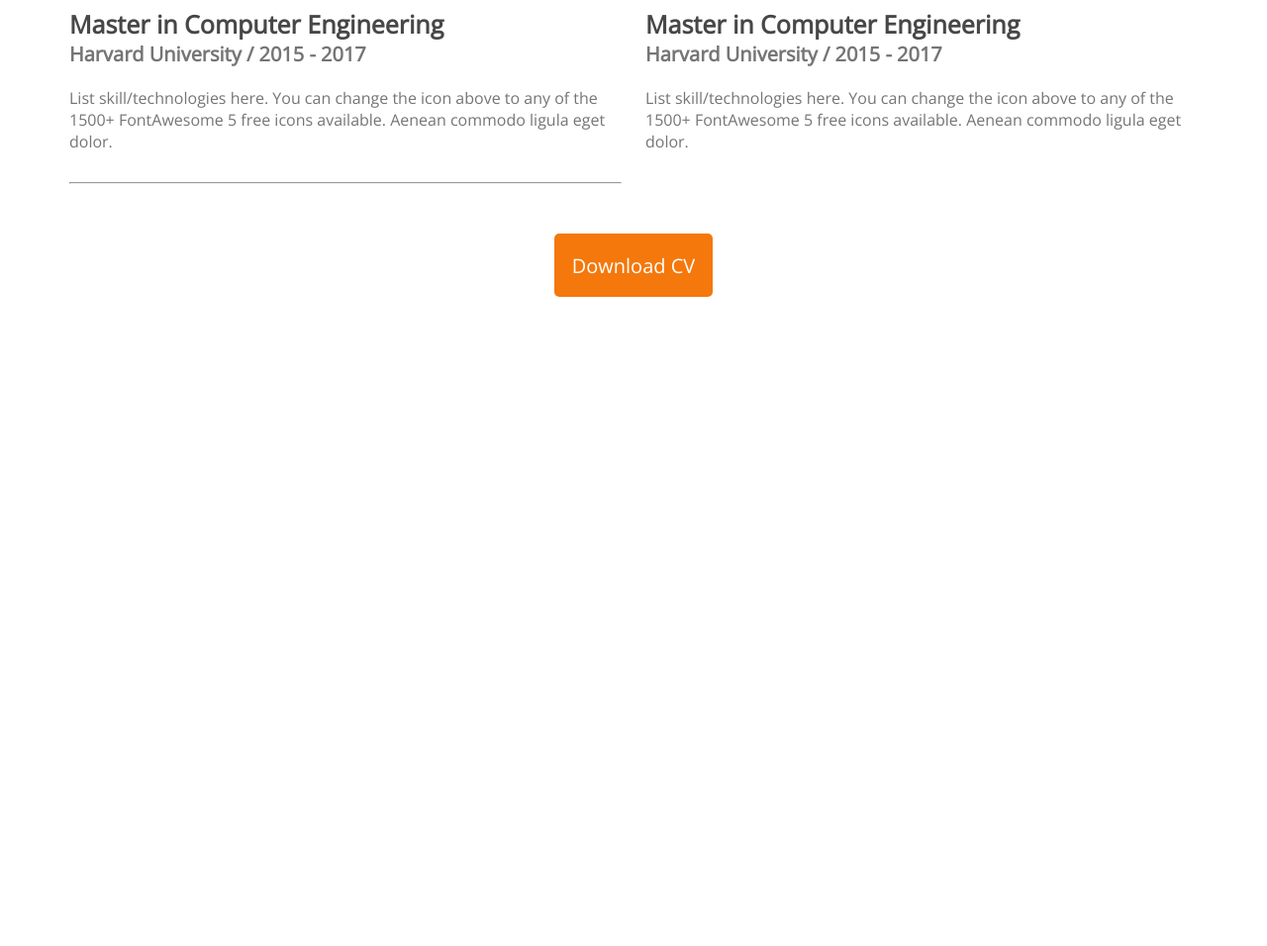
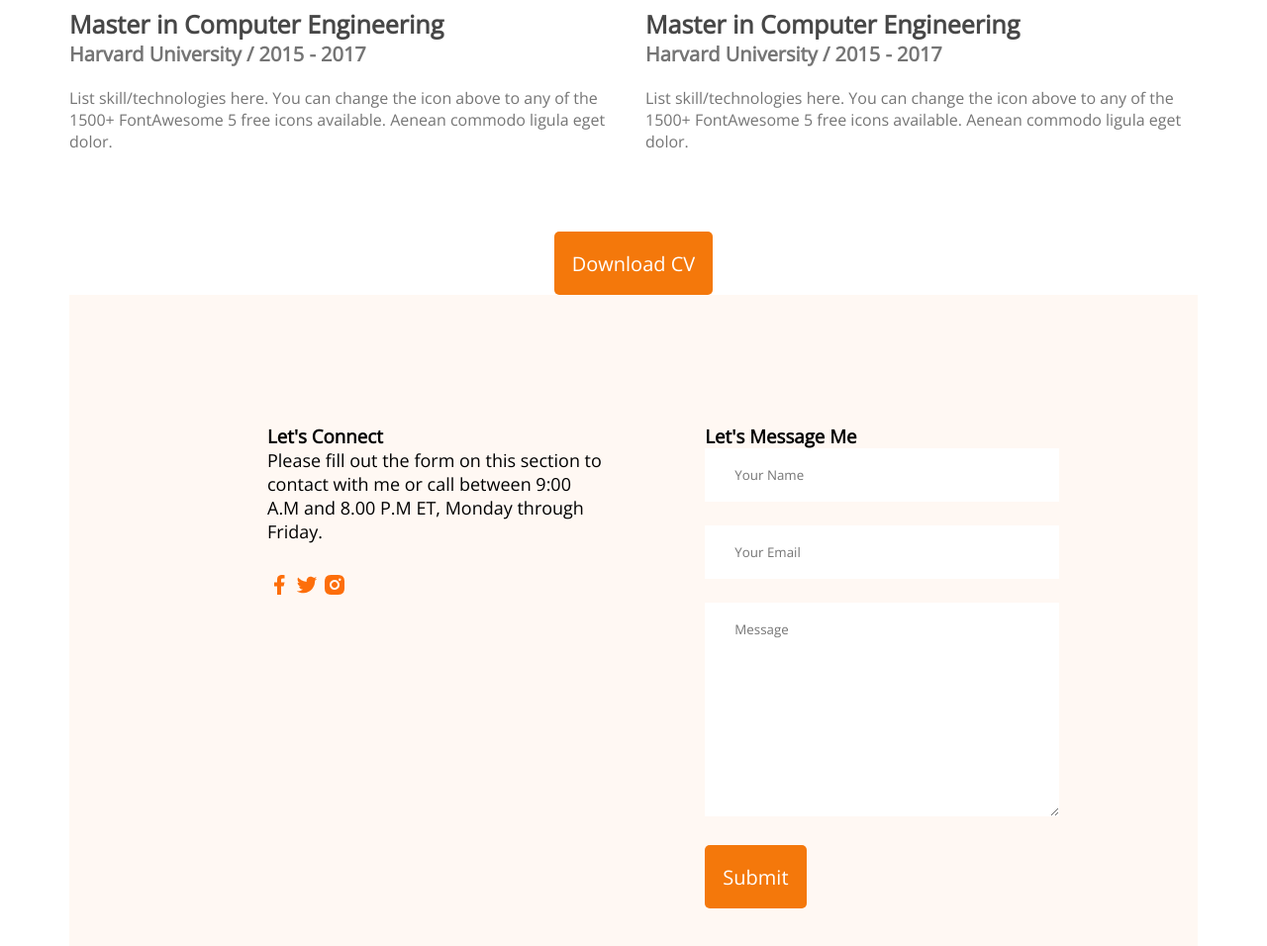
Before and after one commit to rakibislam222/developer-portfolio, a plain HTML site: page index.html in a window 1280 px wide. Shown: the part 2617-3573 px from the top of the page at 99% size. Before the commit the page ends 2917 px from the top, so only its background shows below. Drawn offline with nearby package versions, Linux system fonts and the light colour scheme.

Commit message:
contact us added

```diff
--- a/index.html
+++ b/index.html
@@ -141,7 +141,6 @@
                 commodo ligula eget dolor.
               </p>
             </div>
-            <hr />
           </div>
           <div>
             <h3 class="resume-title">My Experience</h3>
@@ -180,6 +179,40 @@
           <button class="btn-primary">Download CV</button>
         </div>
       </section>
+      <!-- contact section -->
+      <section class="contact-us">
+        <div>
+          <h3 class="section-title-end">Let's Connect</h3>
+          <p class="section-discription">
+            Please fill out the form on this section to contact with me or call
+            between 9:00 A.M and 8.00 P.M ET, Monday through Friday.
+          </p>
+          <a href="">
+            <img src="images/icons/facebook.png" alt="" />
+          </a>
+          <a href="">
+            <img src="images/icons/twitter.png" alt="" />
+          </a>
+          <a href="">
+            <img src="images/icons/insta.png" alt="" />
+          </a>
+        </div>
+        <div>
+          <h3 class="section-title-end">Let's Message Me</h3>
+          <form action="">
+            <input type="text" name="" id="" placeholder="Your Name" />
+            <input type="email" name="" id="" placeholder="Your Email" />
+            <textarea
+              name=""
+              id=""
+              cols="30"
+              rows="10"
+              placeholder="Message"
+            ></textarea>
+            <input class="btn-primary" type="submit" value="Submit" />
+          </form>
+        </div>
+      </section>
     </main>
     <footer></footer>
   </body>
--- a/styles/portfolio.css
+++ b/styles/portfolio.css
@@ -150,3 +150,25 @@
   margin-top: 50px;
   text-align: center;
 }
+/* contact styles */
+
+.contact-us {
+  display: flex;
+  gap: 100px;
+  background-color: #fff8f3;
+  padding: 130px 200px;
+}
+.section-title-end {
+  text-align: left;
+}
+.contact-us input[type="text"],
+input[type="email"],
+textarea {
+  margin-bottom: 24px;
+  border: 0;
+  width: 100%;
+  padding: 18px 30px;
+}
+.contact-us a {
+  text-decoration: none;
+}
```
